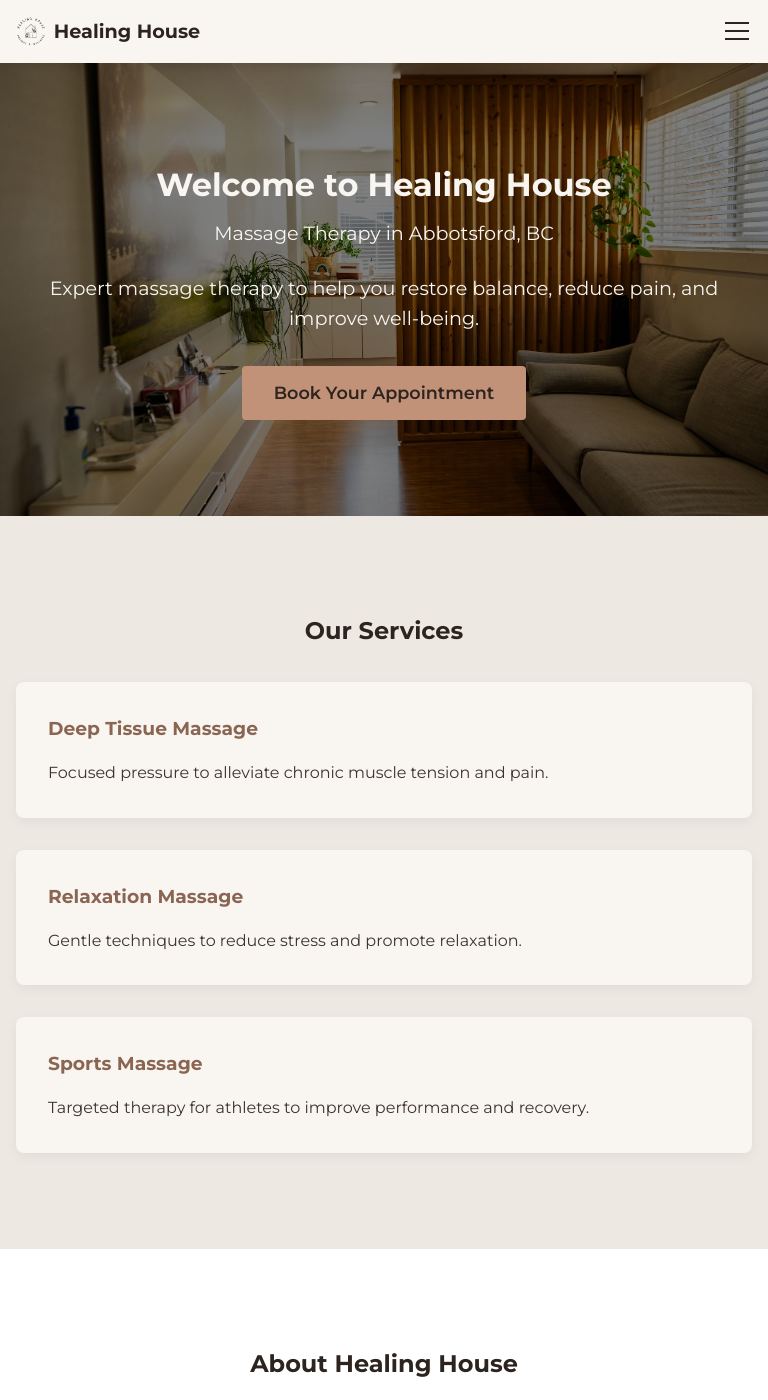
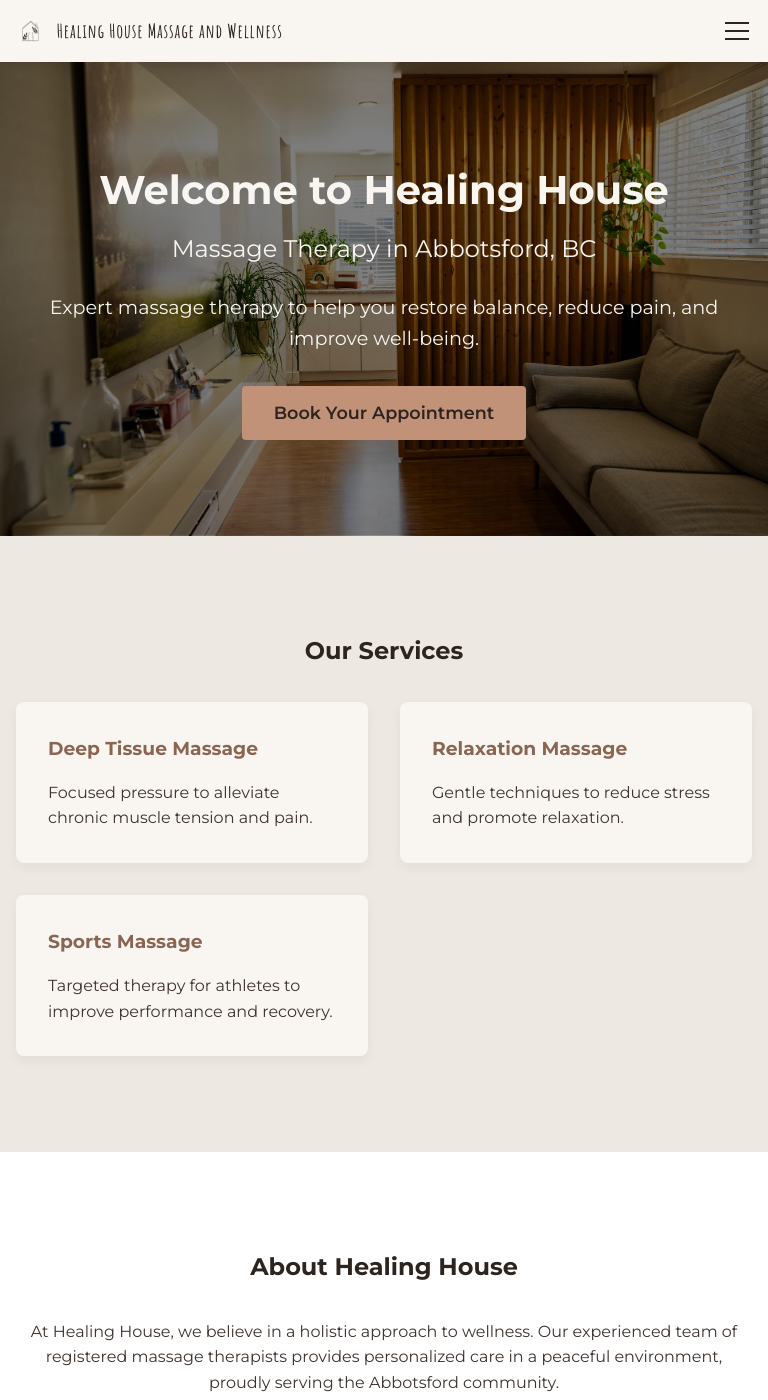
Before and after one commit to GitRealHappy/healinghouse, a Jekyll site: the page built from index.html, in a window 768 px wide and 1400 px high. Built offline with Jekyll 4.4.1, drawn with Linux system fonts in a browser that asks for light colours; some of the changed text lies outside the part shown.

Commit message:
changed site-title font and fixed up the hamburger menu responsiveness

```diff
--- a/_includes/footer.html
+++ b/_includes/footer.html
@@ -1,26 +1,26 @@
 <footer class="site-footer">
     <div class="footer-container">
-        <div class="footer-section contact-info">
-            <h3>Contact Us</h3>
-            <p><strong>Phone:</strong> (604) 308-2437</p>
-            <p><strong>Email:</strong> healinghouseabbotsford@gmail.com</p>
-            <p><strong>Address:</strong> 2633 Montrose Ave B, Abbotsford, BC.</p>
-            <p><small>Serving Abbotsford and the surrounding Fraser Valley area.</small></p>
+        <div class="footer-section">
+            <h3>Contact</h3>
+            <p><strong>Phone:</strong> (604) 308-2437<br>
+            <strong>Email:</strong> healinghouseabbotsford@gmail.com</p>
+            <address>
+                2633 Montrose Ave B<br>
+                Abbotsford, BC V2S 3T5
+            </address>
         </div>
 
-        <div class="footer-section hours">
+        <div class="footer-section">
             <h3>Hours</h3>
-            <p>Monday - Friday: 9:00am - 7:00pm</p>
-            <p>Saturday: 10:00am - 5:00pm</p>
-            <p>Sunday: Closed</p>
+            <ul>
+                <li>Mon-Fri: 9am – 7pm</li>
+                <li>Sat: 10am – 4pm</li>
+                <li>Sun: Closed</li>
+            </ul>
         </div>
 
-        <div class="footer-section social-links">
-            <h3>Follow Us</h3>
-            <div class="social-icons">
-                <a href="#" aria-label="Facebook"><i class="social-icon facebook"></i></a>
-                <a href="#" aria-label="Instagram"><i class="social-icon instagram"></i></a>
-            </div>
+        <div class="footer-section footer-logo-section">
+            <img src="{{ '/assets/images/logo.png' | relative_url }}" alt="Healing House Massage Therapy logo" class="footer-logo">
         </div>
     </div>
 
--- a/_includes/header.html
+++ b/_includes/header.html
@@ -2,8 +2,8 @@
     <div class="header-container">
         <div class="logo-container">
             <a href="{{ '/' | relative_url }}" class="logo-link">
-                <img src="{{ '/assets/images/logo.png' | relative_url }}" alt="Healing House Massage and Wellness Abbotsford Logo" class="logo">
-                <span class="site-title">Healing House</span>
+                <img src="{{ '/assets/images/logoheader.png' | relative_url }}" alt="Healing House Massage Therapy logo" class="logo">
+                <span class="site-title">Healing House Massage and Wellness</span>
             </a>
         </div>
 
--- a/_layouts/default.html
+++ b/_layouts/default.html
@@ -7,7 +7,7 @@
     <meta name="description" content="{% if page.description %}{{ page.description }}{% else %}{{ site.description }}{% endif %}">
     <link rel="preconnect" href="https://fonts.googleapis.com">
     <link rel="preconnect" href="https://fonts.gstatic.com" crossorigin>
-    <link href="https://fonts.googleapis.com/css2?family=Montserrat:wght@300;400;500;600;700&display=swap" rel="stylesheet">
+    <link href="https://fonts.googleapis.com/css2?family=Montserrat:wght@300;400;500;600;700&family=Amatic+SC:wght@700&display=swap" rel="stylesheet">
     <link rel="stylesheet" href="{{ '/assets/css/style.css' | relative_url }}">
 
     <script type="application/ld+json">
--- a/assets/css/style.css
+++ b/assets/css/style.css
@@ -1,3 +1,6 @@
+/* Add Amatic SC font import */
+@import url('https://fonts.googleapis.com/css2?family=Amatic+SC:wght@700&display=swap');
+
 /* Base Styles */
 :root {
     /* Warm, Sophisticated Color Palette */
@@ -9,6 +12,7 @@
     --dark-color: #2D2420;        /* Dark chocolate - footer, dark areas */
     --gray-color: #EDE8E2;        /* Cream/beige - light backgrounds */
     --font-family: 'Montserrat', sans-serif;
+    --site-title-font: 'Amatic SC', cursive;
 }
 
 * {
@@ -106,8 +110,14 @@
 }
 
 .site-title {
-    font-size: 1.5rem;
+    font-family: var(--site-title-font);
+    font-size: 2.1rem;
     font-weight: 700;
+    letter-spacing: 0.04em;
+    color: var(--dark-color);
+    margin-left: 0.2rem;
+    line-height: 1;
+    white-space: nowrap;
 }
 
 /* Navigation Styles */
@@ -501,6 +511,19 @@
     font-size: 0.9rem;
 }
 
+.footer-logo-section {
+    display: flex;
+    align-items: center;
+    justify-content: center;
+}
+
+.footer-logo {
+    max-width: 120px;
+    height: auto;
+    display: block;
+    margin: 0 auto;
+}
+
 /* Page Content */
 .page-content {
     max-width: 1000px;
@@ -556,21 +579,32 @@
     border: 0;
 }
 
-/* Responsive Styles */
-@media (max-width: 768px) {
+/* Mobile navigation styles (hamburger menu) */
+@media (max-width: 850px) {
     .header-container {
         padding: 1rem;
         position: relative;
+        flex-direction: row;
+        flex-wrap: wrap;
+        align-items: center;
     }
-
     .logo {
         height: 30px;
     }
-
     .site-title {
         font-size: 1.2rem;
+        font-family: var(--site-title-font);
+        font-weight: 700;
+        letter-spacing: 0.04em;
+        color: var(--dark-color);
+        margin-left: 0.2rem;
+        line-height: 1;
+        white-space: normal;
+        max-width: 70vw; /* Ensure it doesn't push hamburger too far */
+        overflow: visible;
+        text-overflow: unset;
+        padding-right: 0; /* Was previously for ellipsis */
     }
-
     .nav-toggle-label {
         display: block;
         cursor: pointer;
@@ -578,11 +612,10 @@
         right: 1rem;
         top: 50%;
         transform: translateY(-50%);
-        z-index: 2;
+        z-index: 1001; /* Above nav-links */
         width: 30px;
         height: 30px;
     }
-
     .nav-toggle-label span,
     .nav-toggle-label span::before,
     .nav-toggle-label span::after {
@@ -593,85 +626,99 @@
         position: relative;
         transition: all 0.3s ease-in-out;
     }
-
     .nav-toggle-label span {
         top: 14px;
         left: 3px;
     }
-
     .nav-toggle-label span::before,
     .nav-toggle-label span::after {
         content: '';
         position: absolute;
     }
-
     .nav-toggle-label span::before {
         bottom: 8px;
     }
-
     .nav-toggle-label span::after {
         top: 8px;
     }
 
+    /* Common base for nav-links when hamburger is active */
     .nav-links {
         position: absolute;
-        top: 100%;
-        right: 0;
-        left: 0;
         background-color: var(--light-color);
+        box-shadow: 0 4px 12px rgba(0, 0, 0, 0.15);
+        display: flex;
         flex-direction: column;
-        align-items: center;
-        padding: 1rem 0;
-        box-shadow: 0 4px 6px rgba(0, 0, 0, 0.1);
-        transform: translateY(-150%);
-        transition: transform 0.3s ease-in-out;
+        transition: transform 0.3s ease-in-out, opacity 0.3s ease-in-out;
         opacity: 0;
-        z-index: 1;
         visibility: hidden;
+        z-index: 1000; /* Below toggle label, above other content */
     }
-
     .nav-links li {
-        margin: 0.8rem 0;
+        margin: 0; /* Reset margin, will be applied in specific contexts */
+        width: 100%;
+    }
+    .nav-links a {
+        display: block;
+        padding: 1rem 1.5rem;
+        text-align: center;
     }
 
     .nav-toggle:checked ~ .nav-links {
-        transform: translateY(0);
         opacity: 1;
         visibility: visible;
     }
 
-    .hero h1 {
-        font-size: 2rem;
+    /* Mobile Phone: Slide from Top (up to 600px) */
+    @media (max-width: 600px) {
+        .site-title {
+            font-size: 1.1rem; /* Further reduce if needed */
+            max-width: 65vw;
+        }
+        .nav-links {
+            top: 100%; /* Position below header */
+            left: 0;
+            right: 0;
+            width: 100%;
+            transform: translateY(-150%);
+            align-items: center;
+        }
+        .nav-links li + li {
+            border-top: 1px solid var(--gray-color);
+        }
+        .nav-toggle:checked ~ .nav-links {
+            transform: translateY(0);
+        }
     }
 
-    .hero h2 {
-        font-size: 1.2rem;
+    /* Tablet: Slide from Right (601px to 850px) */
+    @media (min-width: 601px) and (max-width: 850px) {
+        .nav-links {
+            top: 0;
+            right: 0;
+            width: 280px; /* Width of the side menu */
+            height: 100vh;
+            transform: translateX(100%);
+            padding-top: 4rem; /* Space for header potentially */
+            align-items: flex-start; /* Align items to the left for sidebar */
+        }
+        .nav-links a {
+            text-align: left;
+            padding: 1rem 2rem;
+        }
+        .nav-links li + li {
+            border-top: 1px solid var(--gray-color);
+        }
+        .nav-toggle:checked ~ .nav-links {
+            transform: translateX(0);
+        }
     }
+}
 
-    .services-grid {
-        grid-template-columns: 1fr;
-    }
-
-    .footer-container {
-        grid-template-columns: 1fr;
-        text-align: center;
-    }
-
-    .social-icons {
-        justify-content: center;
-    }
-
-    /* Fix for iframe on mobile */
-    .location-container {
-        flex-direction: column;
-    }
-
-    .map-container {
-        width: 100%;
-    }
-
-    .responsive-map {
-        padding-bottom: 100%; /* Square aspect ratio on mobile */
+@media (max-width: 500px) {
+    .site-title {
+        font-size: 1.1rem;
+        max-width: 55vw;
     }
 }
 
@@ -690,6 +737,21 @@
     .nav-links {
         max-height: 80vh;
         overflow-y: auto;
+    }
+}
+
+/* Tablet-specific adjustments for navigation */
+@media (min-width: 851px) and (max-width: 966px) {
+    .nav-links li {
+        margin-left: 1rem; /* Default is 1.5rem */
+    }
+    .nav-links a,
+    .nav-book-button {
+        font-size: 0.9rem; /* Slightly smaller font */
+    }
+    .nav-book-button {
+        padding: 0.4rem 0.8rem; /* Slightly smaller padding */
+        white-space: nowrap; /* Prevent button text from breaking */
     }
 }
 
--- a/assets/js/main.js
+++ b/assets/js/main.js
@@ -22,7 +22,7 @@
 
     navLinkElements.forEach(link => {
         const linkPath = link.getAttribute('href');
-        if (currentLocation.includes(linkPath) && linkPath !== '/') {
+        if (currentLocation.startsWith(linkPath) && linkPath !== '/') {
             link.classList.add('active');
         } else if (currentLocation === '/' && linkPath === '/') {
             link.classList.add('active');
@@ -31,54 +31,27 @@
 
     // Mobile menu toggle
     const navToggle = document.getElementById('nav-toggle');
-    const navLinksContainer = document.querySelector('.nav-links');
     const navToggleLabel = document.querySelector('.nav-toggle-label');
 
-    // Fix for mobile devices - add touch event to hamburger menu
-    if (navToggleLabel) {
+    if (navToggleLabel && navToggle) {
         navToggleLabel.addEventListener('click', function(e) {
             e.preventDefault();
             e.stopPropagation();
-
-            if (navToggle) {
-                navToggle.checked = !navToggle.checked;
-
-                if (navToggle.checked) {
-                    navLinksContainer.style.transform = 'translateY(0)';
-                    navLinksContainer.style.opacity = '1';
-                    navLinksContainer.style.visibility = 'visible';
-                } else {
-                    navLinksContainer.style.transform = 'translateY(-150%)';
-                    navLinksContainer.style.opacity = '0';
-                    navLinksContainer.style.visibility = 'hidden';
-                }
-            }
+            navToggle.checked = !navToggle.checked;
         });
     }
 
+    // The 'change' event on navToggle is implicitly handled by CSS's :checked selector.
+    // No separate JS listener for 'change' on navToggle is needed for visual styles if CSS handles it.
+
+    // Close menu when clicking outside (if navToggle exists)
     if (navToggle) {
-        navToggle.addEventListener('change', function() {
-            if (this.checked) {
-                navLinksContainer.style.transform = 'translateY(0)';
-                navLinksContainer.style.opacity = '1';
-                navLinksContainer.style.visibility = 'visible';
-            } else {
-                navLinksContainer.style.transform = 'translateY(-150%)';
-                navLinksContainer.style.opacity = '0';
-                navLinksContainer.style.visibility = 'hidden';
-            }
-        });
-
-        // Close menu when clicking outside
         document.addEventListener('click', function(e) {
             const isNavLinks = e.target.closest('.nav-links');
             const isNavToggleLabel = e.target.closest('.nav-toggle-label');
 
             if (!isNavLinks && !isNavToggleLabel && navToggle.checked) {
                 navToggle.checked = false;
-                navLinksContainer.style.transform = 'translateY(-150%)';
-                navLinksContainer.style.opacity = '0';
-                navLinksContainer.style.visibility = 'hidden';
             }
         });
     }
@@ -91,13 +64,13 @@
             const bioTextDiv = this.closest('.bio-text');
             if (bioTextDiv) {
                 const moreTextDiv = bioTextDiv.querySelector('.more-text');
-                const dotsSpan = bioTextDiv.querySelector('.bio-intro .dots'); // Make selector more specific
+                const dotsSpan = bioTextDiv.querySelector('.bio-intro .dots');
 
                 if (moreTextDiv) {
                     moreTextDiv.classList.toggle('expanded');
                     const isExpanded = moreTextDiv.classList.contains('expanded');
                     this.textContent = isExpanded ? 'Read Less' : 'Read More';
-                    this.setAttribute('aria-expanded', isExpanded); // Update accessibility attribute
+                    this.setAttribute('aria-expanded', isExpanded);
                     if (dotsSpan) {
                         dotsSpan.style.display = isExpanded ? 'none' : 'inline';
                     }
```
Also changed, not shown: assets/images/logoheader.png (added).
